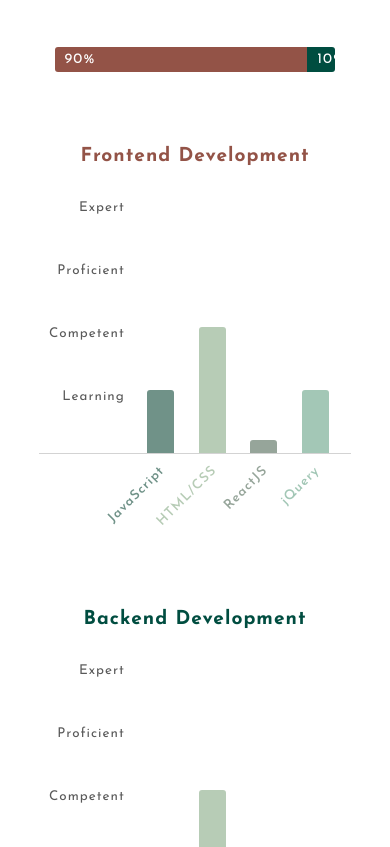
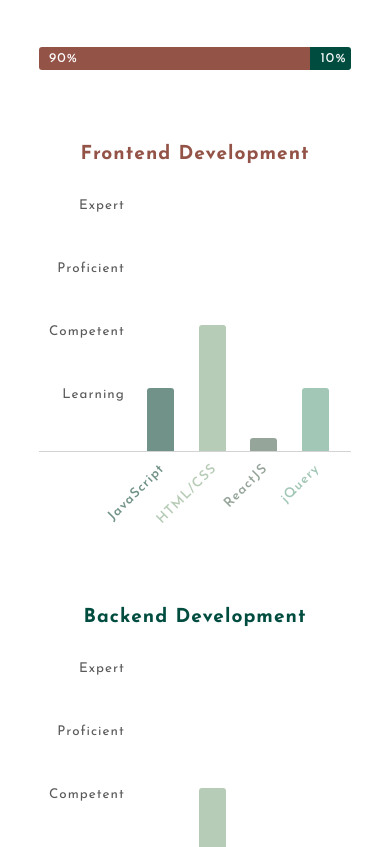
Before and after one commit to Jing-Ran/md-portfolio-site, a plain HTML site: page index.html in a window 390 px wide. Shown: the part 2493-3340 px from the top of the page. Drawn offline with nearby package versions, Linux system fonts and the light colour scheme; files whose address does not match are found by name.

Commit message:
Fix skills__chart-line width

```diff
--- a/style.css
+++ b/style.css
@@ -1865,6 +1865,14 @@ div[class^='chart-bar--'] h4 {
 
 @media all and (max-width: 600px){
   /* Skills section */
+  .chart-line--frontend {
+    width: 87%;
+  }
+
+  .chart-line--backend {
+    width: 13%;
+  }
+
   .chart-bar__container {
     padding: 0 10px;
   }
@@ -1883,7 +1891,7 @@ div[class^='chart-bar--'] h4 {
 
 
 
-    /* Contact section: biz card*/
+  /* Contact section: biz card*/
   .card-wrapper {
     height: 400px;
   }
@@ -1950,6 +1958,11 @@ div[class^='chart-bar--'] h4 {
   }
 
   /* Skills section */
+  .skills__chart-line {
+    width: 100%;
+    font-size: 0.7em;
+  }
+
   div[class^='chart-bar--'] {
     width: 100%;
   }
@@ -1962,12 +1975,9 @@ div[class^='chart-bar--'] h4 {
     width: 23px;
   }
 
-  .category {
-    /*font-size: 0.6em;*/
-  }
-
-
-    /* contact section: biz card */
+
+
+  /* contact section: biz card */
   #contact .section__intro {
     font-size: 1.5em;
   }
```
